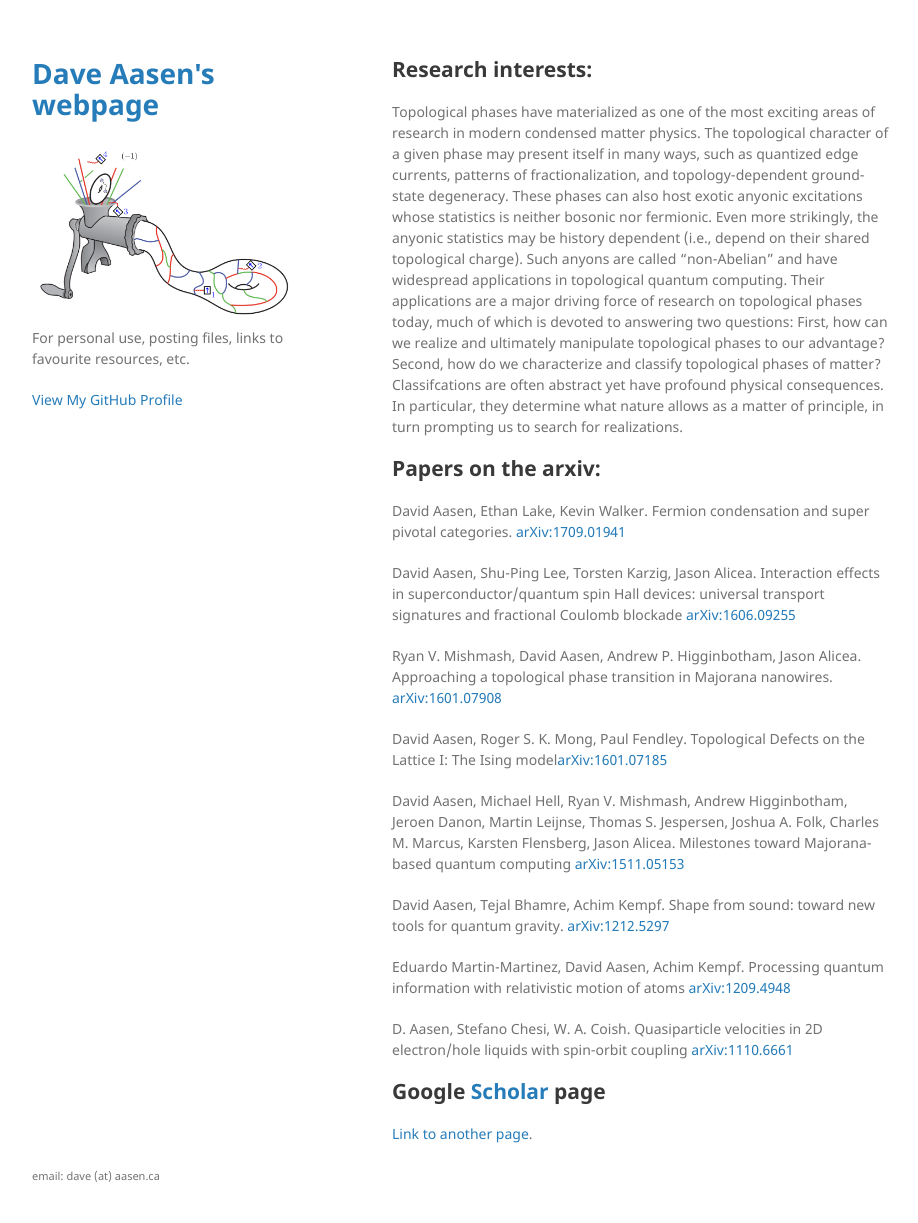
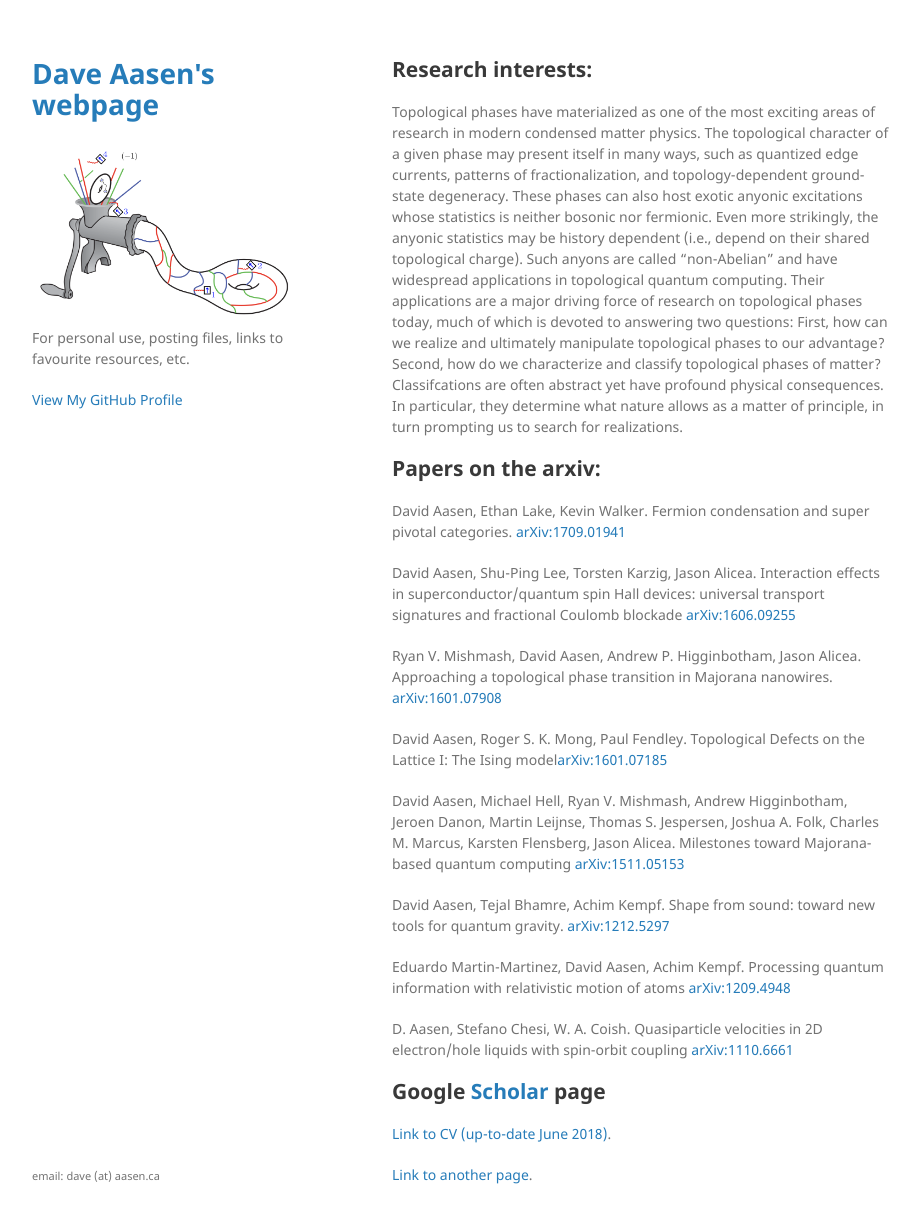
Before and after one commit to davidaasen/davidaasen.github.io, a Jekyll site: the page built from index.md, in a window 1280 px wide and 1255 px high. Shown: the top 1223 px of the window, without its empty margins (178-1096 px from the left). Built offline with Jekyll 4.4.1, drawn with Linux system fonts in a browser that asks for light colours; our own code applies the rules of GitHub Pages for plain Markdown files.

Commit message:
Update index.md

```diff
--- a/index.md
+++ b/index.md
@@ -28,4 +28,6 @@ D. Aasen, Stefano Chesi, W. A. Coish. Quasiparticle velocities in 2D electron/ho
 
 ## Google [Scholar](https://scholar.google.com/citations?user=vNuuzc8AAAAJ&hl=en) page
 
+[Link to CV (up-to-date June 2018)](./CV.html).
+
 [Link to another page](./another-page.html).
```
